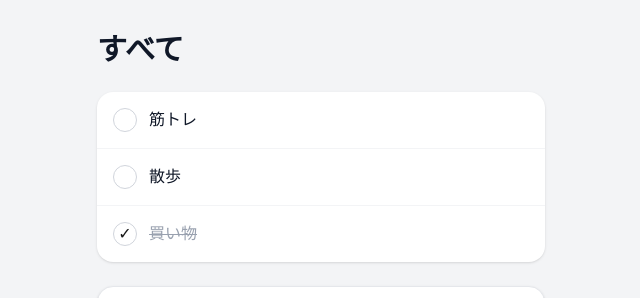
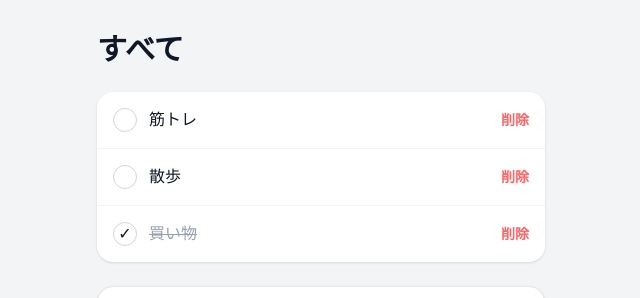
Before and after one commit to daxi1081-ui/todo-app, a Next.js app: page / in a window 1280 px wide. Shown: the top 298 px of the page, without its empty margins (319-959 px from the left). Built offline with nearby package versions, Linux system fonts and the light colour scheme.

Commit message:
Todo削除機能を実装

```diff
--- a/app/components/TodoItem.tsx
+++ b/app/components/TodoItem.tsx
@@ -5,6 +5,8 @@ type TodoItemProps = {
   completed: boolean;
   /** 完了状態を切り替える処理。 */
   onToggle: () => void;
+  /** TODOを削除する処理。 */
+  onDelete: () => void;
 };
 
 /**
@@ -13,9 +15,10 @@ type TodoItemProps = {
  * @param {string} props.title 表示するTODO名
  * @param {boolean} props.completed 完了済みかどうか
  * @param {() => void} props.onToggle 完了状態を切り替える処理
+ * @param {() => void} props.onDelete TODOを削除する処理
  * @returns {JSX.Element} TODO1件分の表示
  */
-export function TodoItem({ title, completed, onToggle }: TodoItemProps) {
+export function TodoItem({ title, completed, onToggle, onDelete }: TodoItemProps) {
   return (
     <div className="flex items-center gap-3 border-b border-gray-100 px-4 py-4 last:border-b-0">
       <button
@@ -33,6 +36,15 @@ export function TodoItem({ title, completed, onToggle }: TodoItemProps) {
           {title}
         </span>
       </button>
+
+      <button
+        type="button"
+        className="text-sm font-semibold text-red-400 hover:text-red-500"
+        aria-label={`${title}を削除する`}
+        onClick={onDelete}
+      >
+        削除
+      </button>
     </div>
   );
 }
--- a/app/components/TodoList.tsx
+++ b/app/components/TodoList.tsx
@@ -31,6 +31,16 @@ export function TodoList({ todos }: TodoListProps) {
       currentTodos.map((todo) =>
         todo.id === id ? { ...todo, completed: !todo.completed } : todo,
       ),
+    );
+  }
+
+  /**
+   * 指定したTODOを一覧から削除します。
+   * @param {number} id 削除するTODOのID
+   */
+  function deleteTodo(id: number) {
+    setTodoItems((currentTodos) =>
+      currentTodos.filter((todo) => todo.id !== id),
     );
   }
 
@@ -80,6 +90,7 @@ export function TodoList({ todos }: TodoListProps) {
             title={todo.title}
             completed={todo.completed}
             onToggle={() => toggleTodoCompleted(todo.id)}
+            onDelete={() => deleteTodo(todo.id)}
           />
         ))}
       </div>
```
